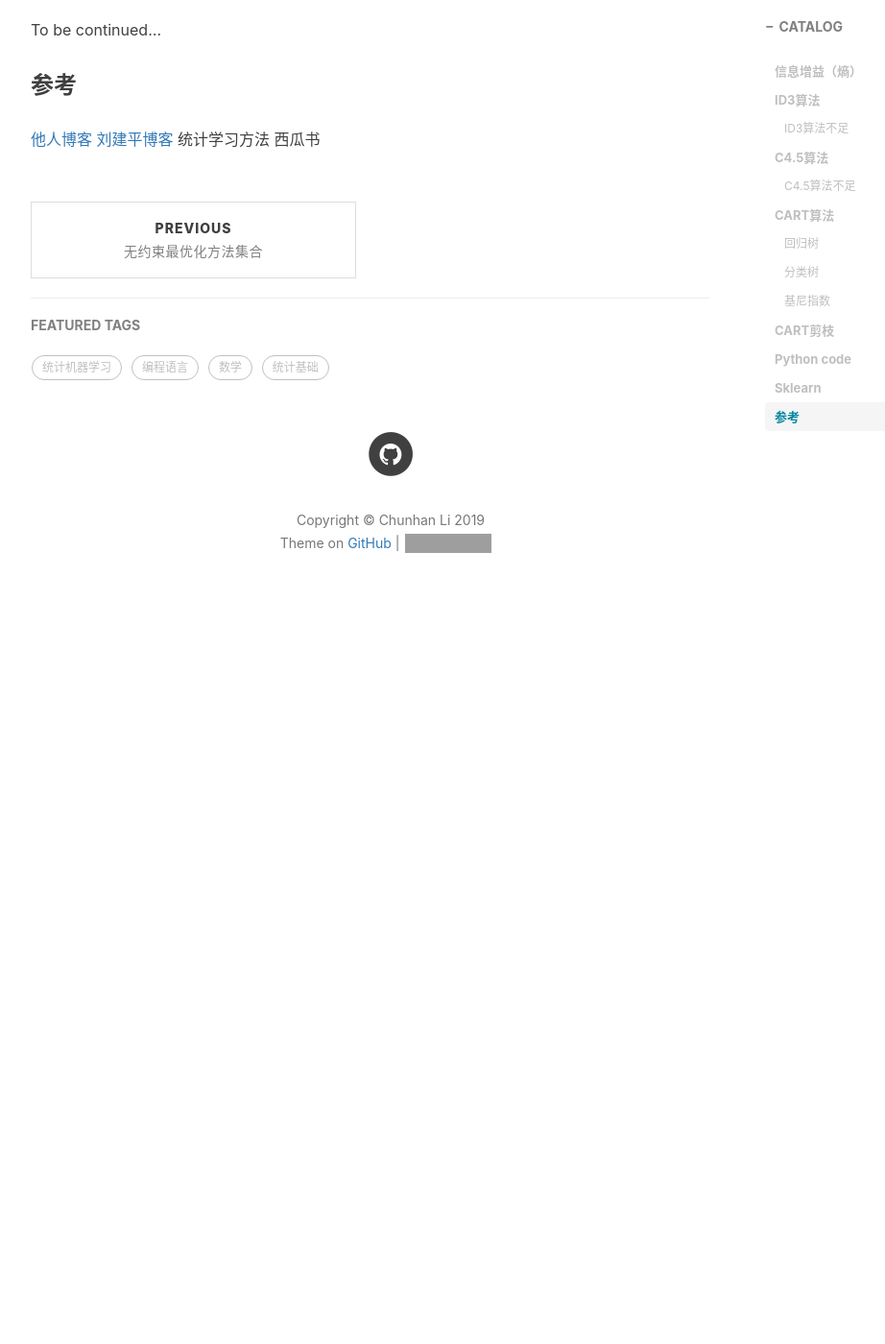
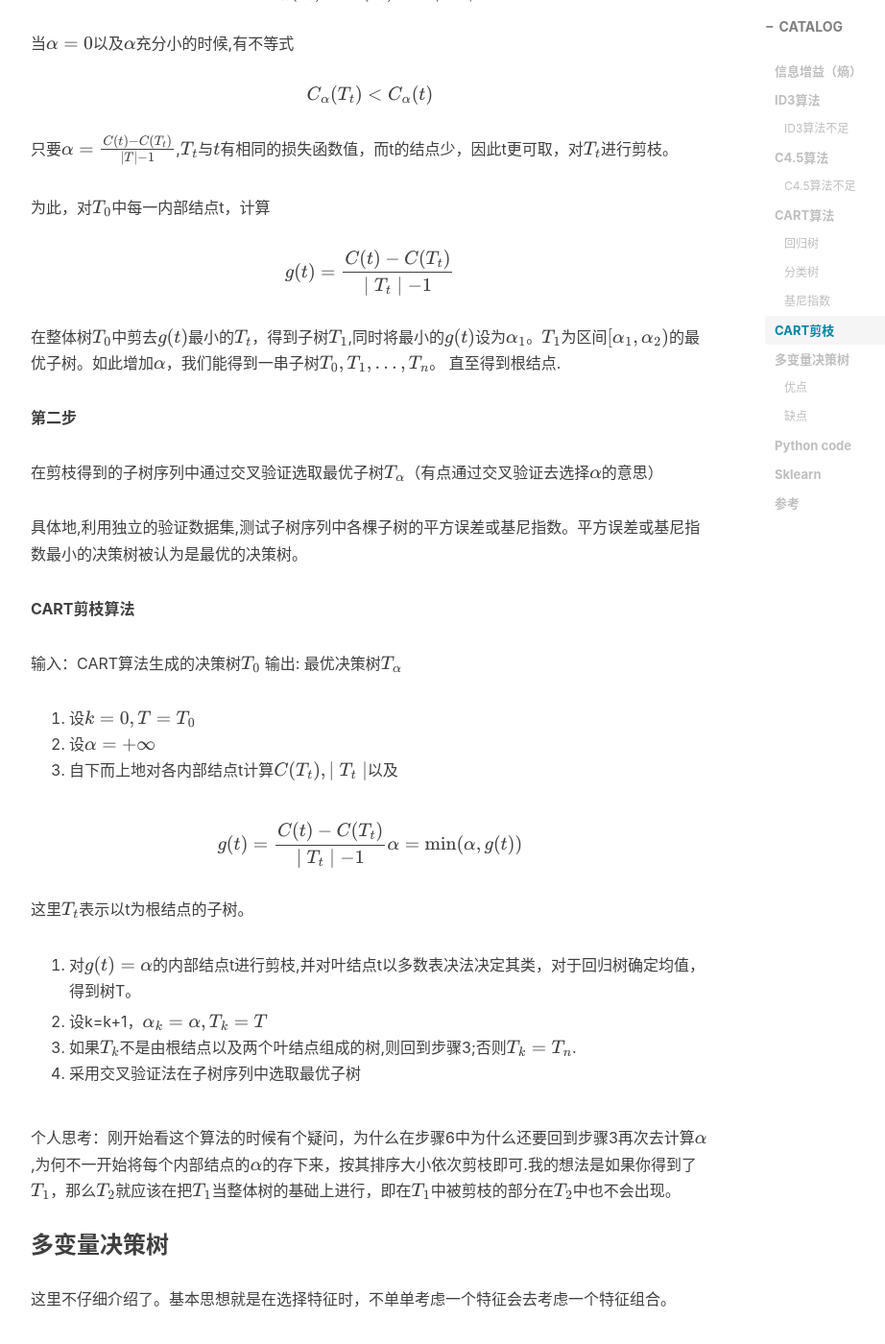
Before and after one commit to ChunhanLi/ChunhanLi.github.io, a Jekyll site: the page built from _posts/2018-03-08-决策树.md, in a window 1280 px wide and 1400 px high, scrolled down 8172 px. Shown: the whole window at 96% size, without its empty margins (233-1155 px from the left). Built offline with Jekyll 4.4.1, drawn with Linux system fonts in a browser that asks for light colours; nearby versions of some CDN libraries; formulas are drawn with MathJax 3; comment, search, counter and statistics services are not loaded; before the commit the page ends 8842 px from its top, so only the background shows below that; some of the changed text lies outside the part shown; grey boxes are pictures that could not be loaded.

Commit message:
finish dt

```diff
--- a/_posts/2018-03-08-决策树.md
+++ b/_posts/2018-03-08-决策树.md
@@ -167,7 +167,7 @@ $$\text{Gini}(p)=\sum_{k=1}^Kp_k(1-p_k)=1-\sum_{k=1}^Kp_k^2$$
 
 $$\text{Gini}(D,A) = \frac{\mid D_1\mid}{\mid D\mid}\text{Gini}(D_1)+\frac{\mid D_2\mid}{\mid D\mid}\text{Gini}(D_2)$$
 
-基尼指数表示集合D的不确定性，基尼指数越大，不确定性越大,这与熵类似.在二分类情况下，基尼系数和熵的一半的曲线十分相近。可以说，基尼指数可以作为熵模型的一个近似替代.(因为对数运算相对耗时间？)
+基尼指数表示集合D的不确定性，基尼指数越大，不确定性越大,这与熵类似.在二分类情况下，基尼系数和熵的一半的曲线十分相近。可以说，基尼指数可以作为熵模型的一个近似替代.(因为对数运算相对耗时间?)
 
 **Cart算法**
 
@@ -214,7 +214,69 @@ CART采用的办法是后剪枝法，即先生成决策树，然后产生所有
 
 对固定的$\alpha$，一定存在使损失函数$C_{\alpha}(T)$最小的唯一子树。
 
-接着，我们考虑一下剪枝过程
+接着，我们考虑一下剪枝过程.具体地,从整体树$T_0$开始剪枝。对$T_0$的任意内部结点t，以t为单结点树的损失函数是
+
+$$C_{\alpha}(t)=C(t)+\alpha$$
+
+以t为根结点的子树$T_t$的损失函数是
+
+$$C_{\alpha}(T_t)=C(T_t)+\alpha\mid T_t\mid$$
+
+当$\alpha=0$以及$\alpha$充分小的时候,有不等式
+
+$$C_{\alpha}(T_t) < C_{\alpha}(t)$$
+
+只要$\alpha = \frac{C(t)-C(T_t)}{\mid T\mid -1}$,$T_t$与$t$有相同的损失函数值，而t的结点少，因此t更可取，对$T_t$进行剪枝。
+
+为此，对$T_0$中每一内部结点t，计算
+
+$$g(t)=\frac{C(t)-C(T_t)}{\mid T_t \mid-1}$$
+
+在整体树$T_0$中剪去$g(t)$最小的$T_t$，得到子树$T_1$,同时将最小的$g(t)$设为$\alpha_1$。$T_1$为区间$[\alpha_1,\alpha_2)$的最优子树。如此增加$\alpha$，我们能得到一串子树$T_0,T_1,\dots,T_n$。 直至得到根结点.
+
+**第二步**
+
+在剪枝得到的子树序列中通过交叉验证选取最优子树$T_{\alpha}$（有点通过交叉验证去选择$\alpha$的意思）
+
+具体地,利用独立的验证数据集,测试子树序列中各棵子树的平方误差或基尼指数。平方误差或基尼指数最小的决策树被认为是最优的决策树。
+
+**CART剪枝算法**
+
+输入：CART算法生成的决策树$T_0$
+输出: 最优决策树$T_{\alpha}$
+1. 设$k=0,T=T_0$
+2. 设$\alpha = + \infty$
+3. 自下而上地对各内部结点t计算$C(T_t),\mid T_t\mid$以及
+
+$$g(t) = \frac{C(t)-C(T_t)}{\mid T_t\mid -1} \\
+\alpha = \min(\alpha,g(t))$$
+
+这里$T_t$表示以t为根结点的子树。
+
+4. 对$g(t)=\alpha$的内部结点t进行剪枝,并对叶结点t以多数表决法决定其类，对于回归树确定均值，得到树T。
+
+5. 设k=k+1，$\alpha_k = \alpha,T_k = T$
+6. 如果$T_k$不是由根结点以及两个叶结点组成的树,则回到步骤3;否则$T_k = T_n$.
+7. 采用交叉验证法在子树序列中选取最优子树
+
+个人思考：刚开始看这个算法的时候有个疑问，为什么在步骤6中为什么还要回到步骤3再次去计算$\alpha$,为何不一开始将每个内部结点的$\alpha$的存下来，按其排序大小依次剪枝即可.我的想法是如果你得到了$T_1$，那么$T_2$就应该在把$T_1$当整体树的基础上进行，即在$T_1$中被剪枝的部分在$T_2$中也不会出现。
+
+### 多变量决策树
+
+这里不仔细介绍了。基本思想就是在选择特征时，不单单考虑一个特征会去考虑一个特征组合。
+
+###优缺点
+
+#### 优点
+
+1. 解释性强，直观
+2. 不需要归一化，可处理缺失值
+
+#### 缺点
+
+1. 容易过拟合,在实际中需要设置节点最少样本数量和限制决策树深度来改进。
+2. 寻找决策树是采用的是启发式算法，容易陷入局部最优。可以通过集成学习来改善。
+
 
 
 ### Python code
```
